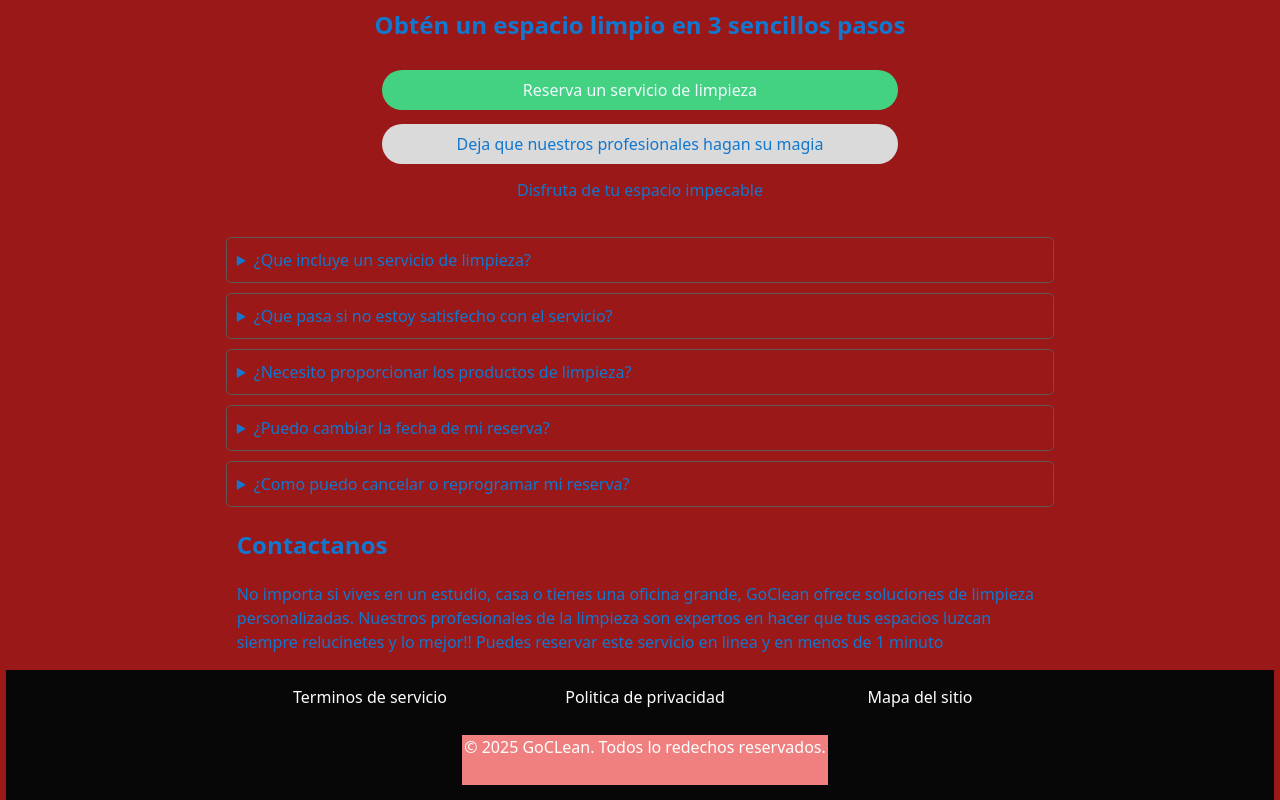
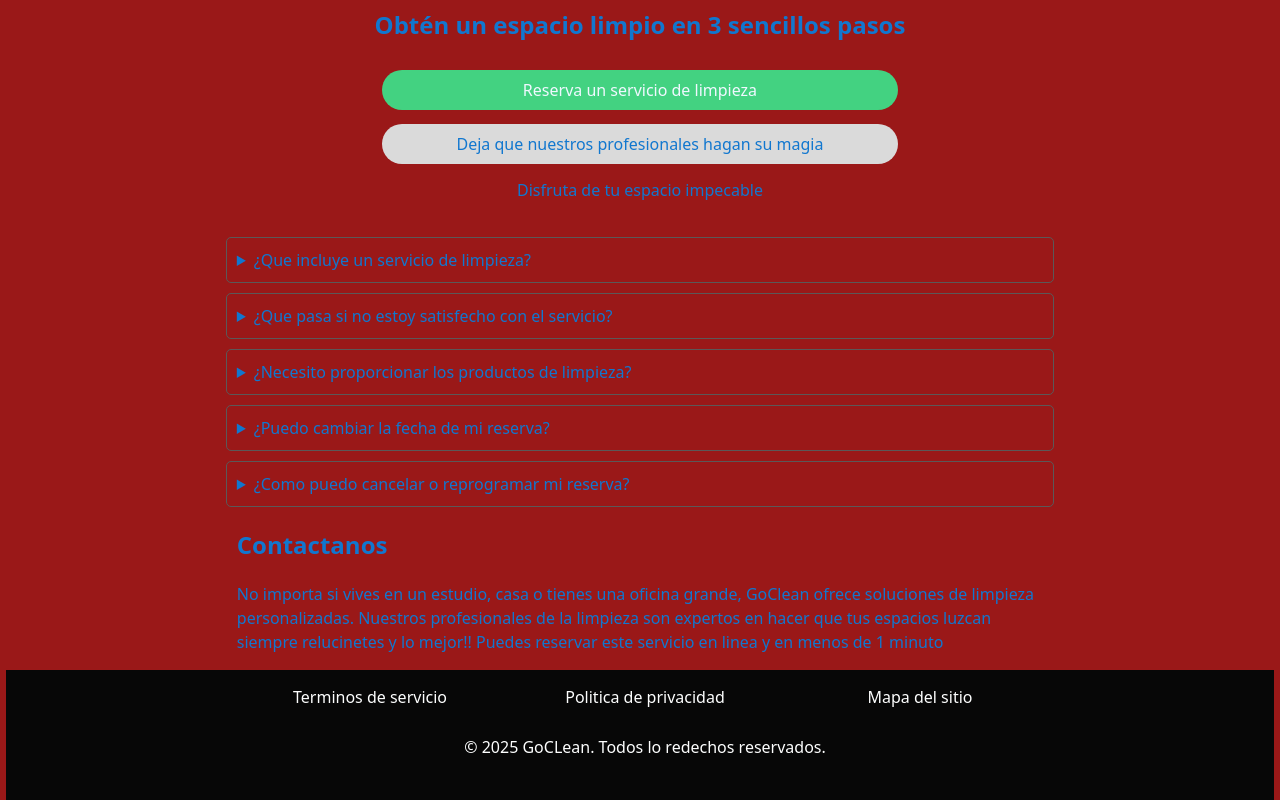
Before and after one commit to tonguiino/GoClean, a React (Vite) app: page / in a window 1280 px wide. Shown: the part 745-1545 px from the top of the page. Built offline with nearby package versions, Linux system fonts and the light colour scheme.

Commit message:
se borro fondo de footer

```diff
--- a/src/components/footer/Footer.scss
+++ b/src/components/footer/Footer.scss
@@ -22,6 +22,5 @@ footer {
     .middle {
         grid-column: 2 / 3; /* Segunda columna */
         grid-row: 2 / 3; /* Segunda fila */
-        background: lightcoral;
     }
 }
```
